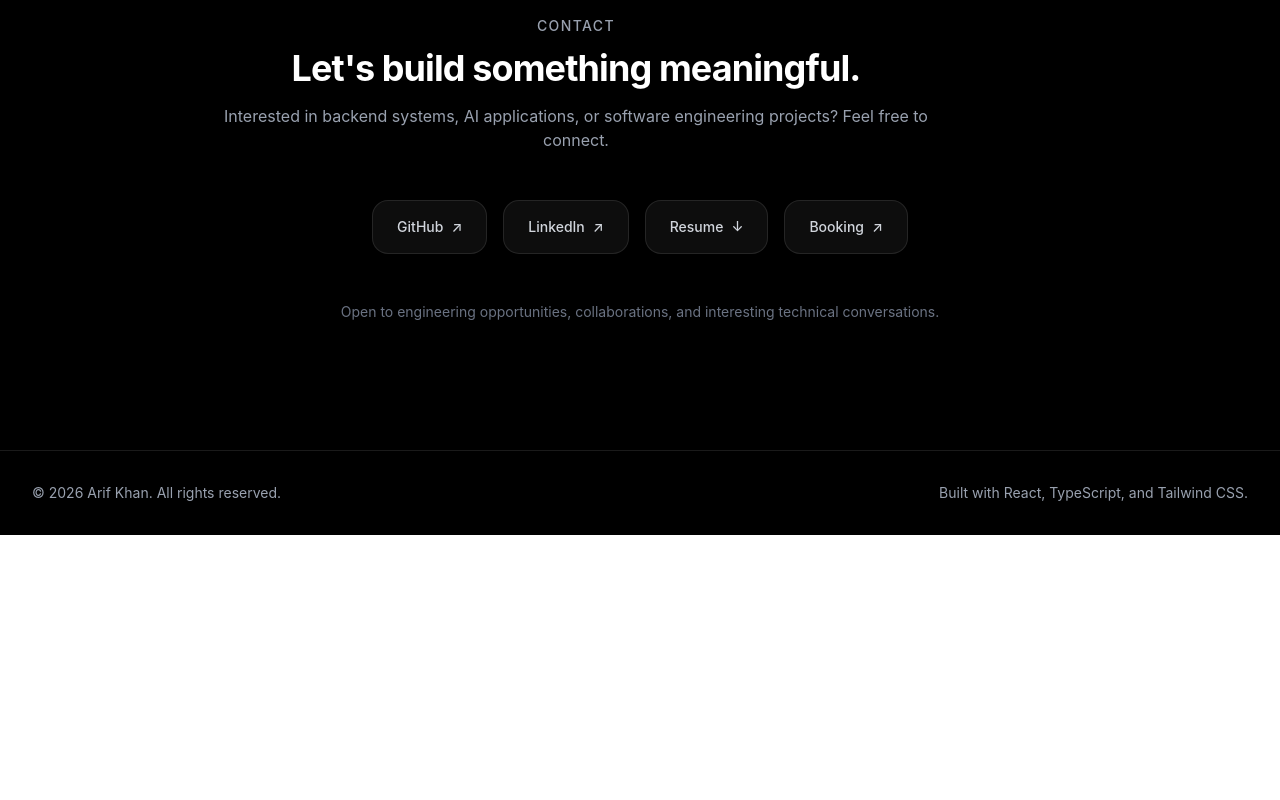
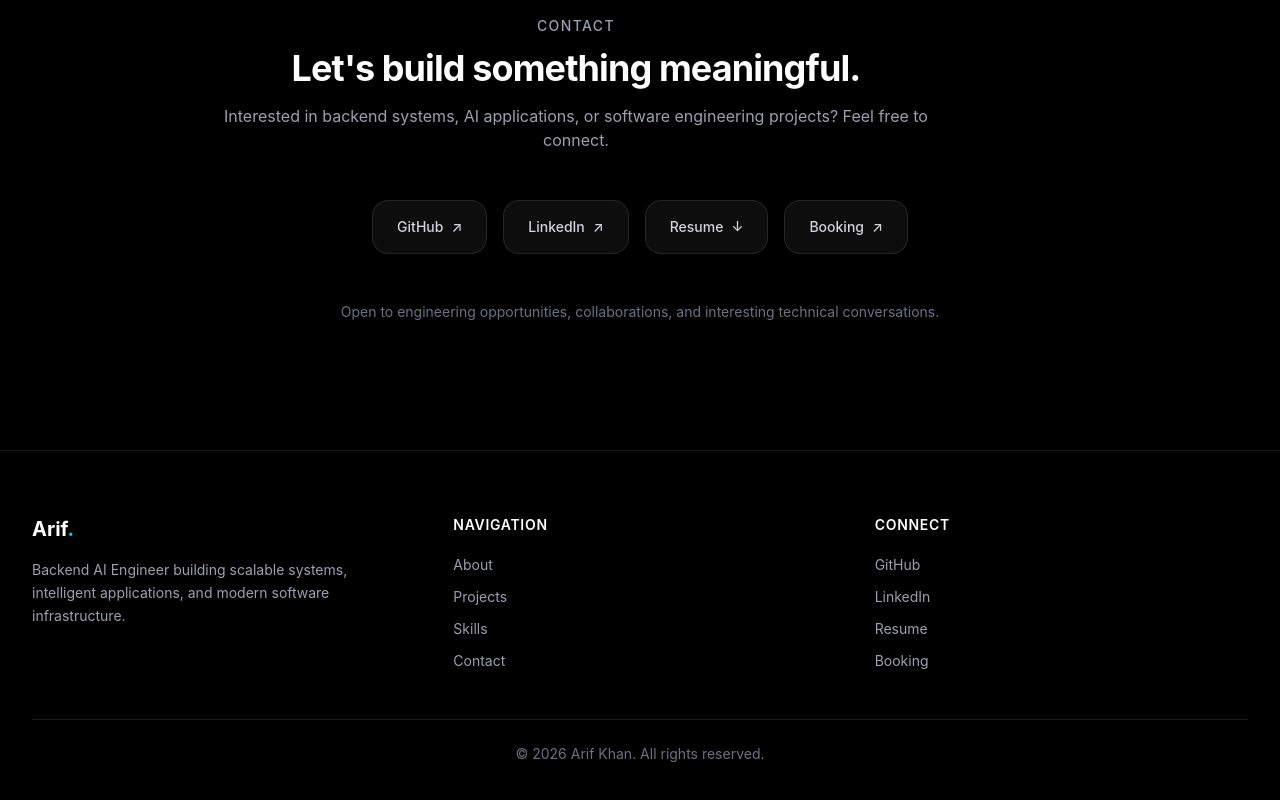
Before and after one commit to arifxlab/FlyRank-Portfolio-Website, a React (Vite) app: page / in a window 1280 px wide. Shown: the part 3546-4346 px from the top of the page. Before the commit the page ends 4081 px from the top, so only its background shows below. Built offline with nearby package versions, Linux system fonts and the light colour scheme.

Commit message:
"chore(footer): verify footer implementation"

```diff
--- a/src/components/layout/Footer.tsx
+++ b/src/components/layout/Footer.tsx
@@ -1,17 +1,89 @@
+import { motion } from "framer-motion";
+
 import Container from "./Container";
+import FooterSocialLink from "../ui/FooterSocialLink";
+
+import { navigationItems } from "../../data/navigation";
+import { socialLinks } from "../../data/social";
 
 function Footer() {
     return (
-        <footer className="border-t border-white/10 py-8">
+        <footer
+            className="border-t border-white/10 py-12 md:py-16"
+            aria-label="Footer"
+        >
             <Container>
-                <div className="flex flex-col items-center justify-between gap-4 text-sm text-gray-400 md:flex-row">
-                    <p>
-                        © {new Date().getFullYear()} Arif Khan. All rights reserved.
-                    </p>
+                <motion.div
+                    initial={{
+                        opacity: 0,
+                        y: 30,
+                    }}
+                    whileInView={{
+                        opacity: 1,
+                        y: 0,
+                    }}
+                    viewport={{
+                        once: true,
+                        amount: 0.2,
+                    }}
+                    transition={{
+                        duration: 0.6,
+                    }}
+                    className="grid gap-12 text-center sm:text-left md:grid-cols-3"
+                >
+                    <div>
+                        <h2 className="text-xl font-bold text-white">
+                            Arif
+                            <span className="text-cyan-400">
+                                .
+                            </span>
+                        </h2>
 
-                    <p>
-                        Built with React, TypeScript, and Tailwind CSS.
-                    </p>
+                        <p className="mx-auto mt-4 max-w-sm text-sm leading-relaxed text-gray-400 sm:mx-0">
+                            Backend AI Engineer building scalable systems,
+                            intelligent applications, and modern software
+                            infrastructure.
+                        </p>
+                    </div>
+
+                    <nav aria-label="Footer navigation">
+                        <h3 className="text-sm font-semibold uppercase tracking-wider text-white">
+                            Navigation
+                        </h3>
+
+                        <div className="mt-5 flex flex-col items-center gap-3 sm:items-start">
+                            {navigationItems.map((item) => (
+                                <a
+                                    key={item.name}
+                                    href={item.href}
+                                    className="text-sm text-gray-400 transition-colors hover:text-cyan-300 focus:outline-none focus:ring-2 focus:ring-cyan-400"
+                                >
+                                    {item.name}
+                                </a>
+                            ))}
+                        </div>
+                    </nav>
+
+                    <nav aria-label="Social links">
+                        <h3 className="text-sm font-semibold uppercase tracking-wider text-white">
+                            Connect
+                        </h3>
+
+                        <div className="mt-5 flex flex-col items-center gap-3 sm:items-start">
+                            {socialLinks.map((link) => (
+                                <FooterSocialLink
+                                    key={link.name}
+                                    name={link.name}
+                                    url={link.url}
+                                    external={link.external}
+                                />
+                            ))}
+                        </div>
+                    </nav>
+                </motion.div>
+
+                <div className="mt-12 border-t border-white/10 pt-6 text-center text-sm text-gray-500">
+                    © {new Date().getFullYear()} Arif Khan. All rights reserved.
                 </div>
             </Container>
         </footer>
--- /dev/null
+++ b/src/components/ui/FooterSocialLink.tsx
@@ -0,0 +1,36 @@
+interface FooterSocialLinkProps {
+    name: string;
+    url: string;
+    external: boolean;
+}
+
+function FooterSocialLink({
+                              name,
+                              url,
+                              external,
+                          }: FooterSocialLinkProps) {
+    return (
+        <a
+            href={url}
+            target={external ? "_blank" : undefined}
+            rel={
+                external
+                    ? "noopener noreferrer"
+                    : undefined
+            }
+            className="group flex items-center gap-2 text-sm text-gray-400 transition-colors hover:text-cyan-300 focus:outline-none focus:text-cyan-300"
+        >
+            <span>
+                {name}
+            </span>
+
+            {external && (
+                <span className="text-xs opacity-0 transition-opacity duration-300 group-hover:opacity-100">
+                    ↗
+                </span>
+            )}
+        </a>
+    );
+}
+
+export default FooterSocialLink;
```
